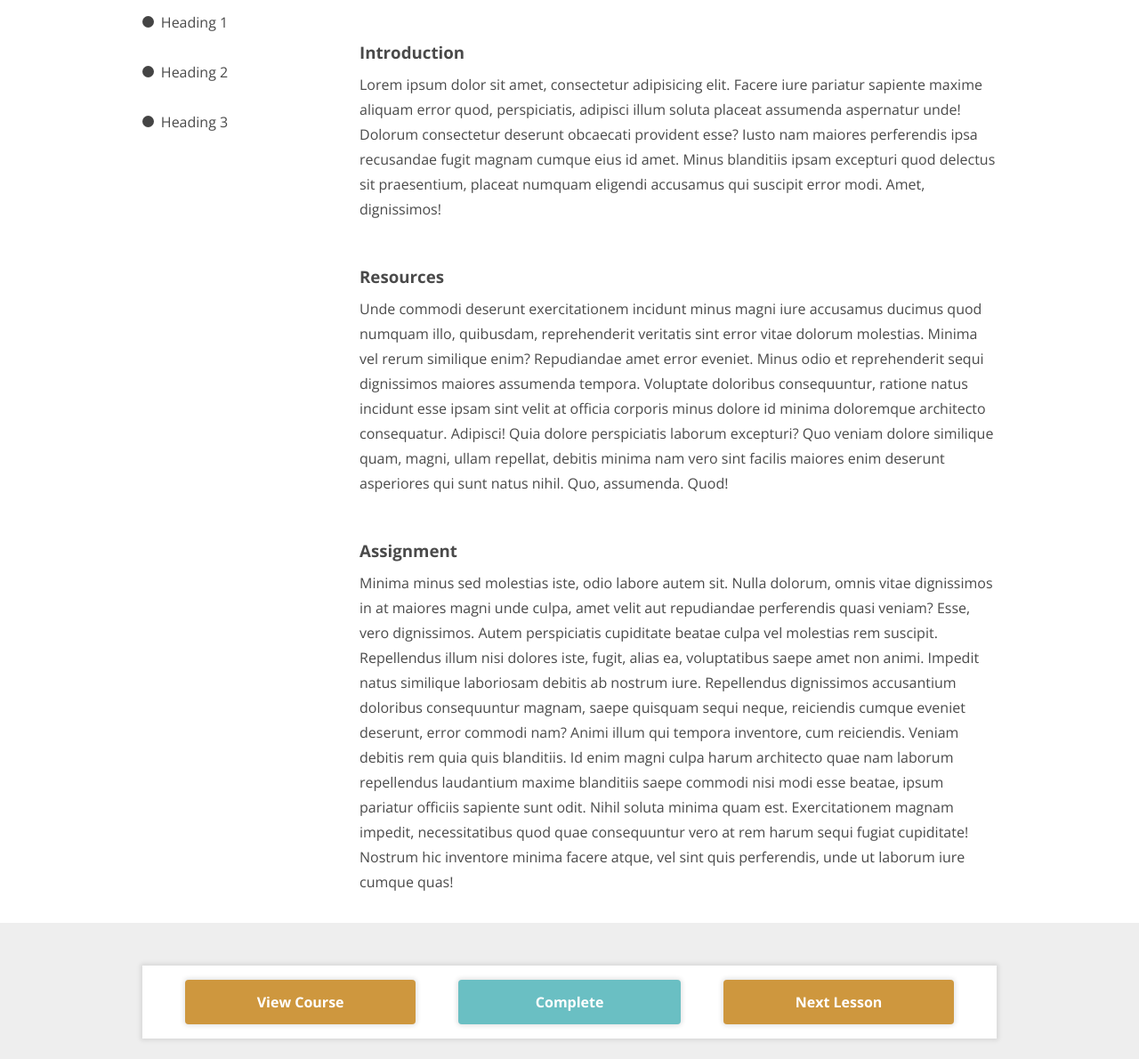
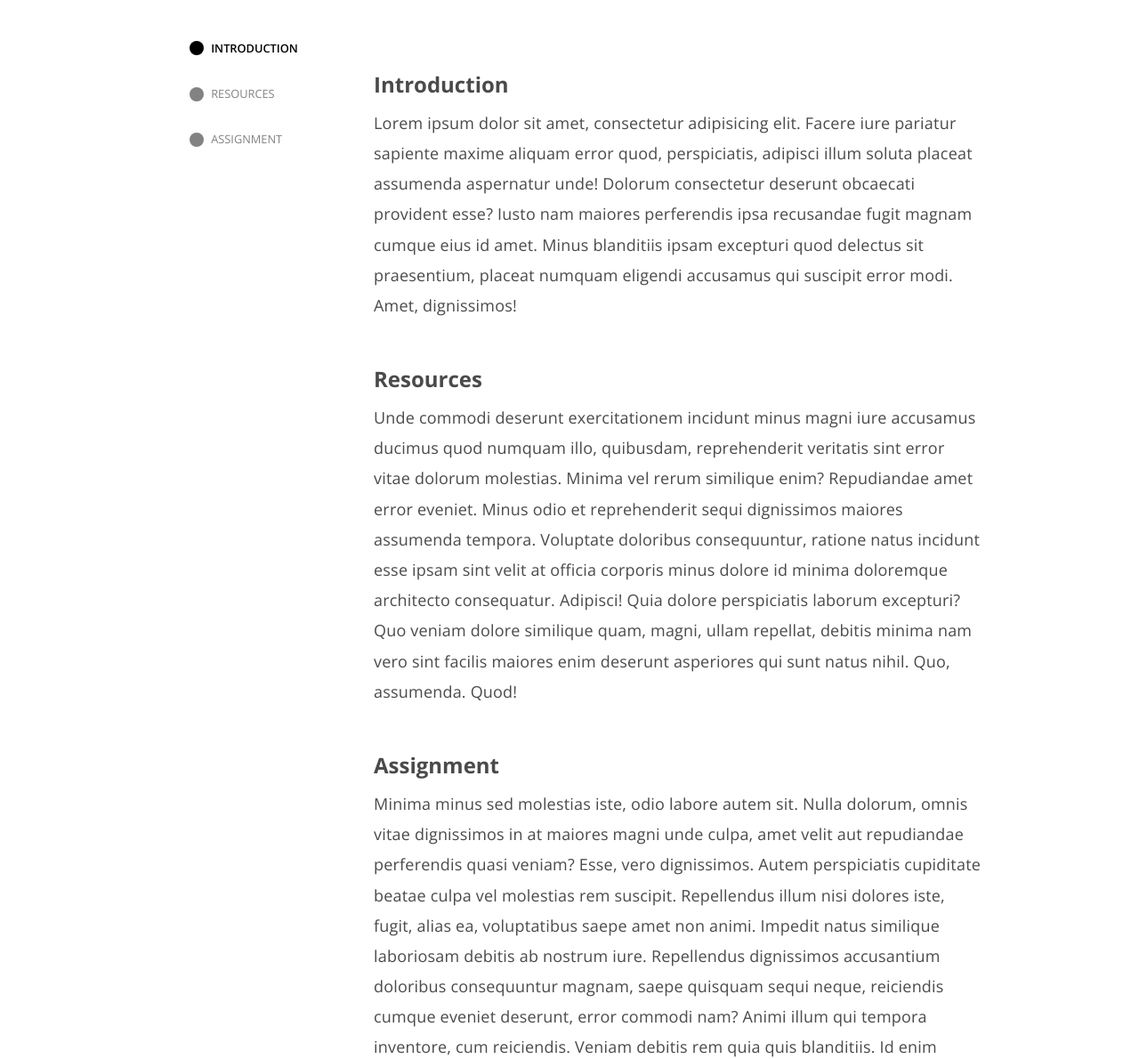
Before and after one commit to KaiVandivier/odin-project-clone, a website: page article.html in a window 1280 px wide. Shown: the part 361-1551 px from the top of the page at 89% size. Drawn offline with nearby package versions, Linux system fonts and the light colour scheme.

Commit message:
Finish article body and aside nav

```diff
--- a/article.html
+++ b/article.html
@@ -41,21 +41,19 @@
       <h2 class="banner__title">Project: Design Your Own Grid-Based Framework</h2>
     </header>
 
-    <aside class="col-12 col-md-3 aside">
-      <div class="aside__nav-links">
-        <a class="link-reset" href="#">
-          <div class="aside__nav-link">Heading 1</div>
-        </a>
-        <a class="link-reset" href="#">
-          <div class="aside__nav-link">Heading 2</div>
-        </a>
-        <a class="link-reset" href="#">
-          <div class="aside__nav-link">Heading 3</div>
-        </a>
-      </div>
+    <aside class="aside col-12 col-md-3">
+      <a class="link-secondary aside__nav-link highlighted" href="#">
+        Introduction
+      </a>
+      <a class="link-secondary aside__nav-link" href="#">
+        Resources
+      </a>
+      <a class="link-secondary aside__nav-link" href="#">
+        Assignment
+      </a>
     </aside>
 
-    <section class="col-12 col-md-9">
+    <section class="article-main col-12 col-md-9">
       <h3 class="article-heading">Introduction</h3>
 
       <p>Lorem ipsum dolor sit amet, consectetur adipisicing elit. Facere iure pariatur sapiente maxime aliquam error quod, perspiciatis, adipisci illum soluta placeat assumenda aspernatur unde! Dolorum consectetur deserunt obcaecati provident esse? Iusto nam maiores perferendis ipsa recusandae fugit magnam cumque eius id amet. Minus blanditiis ipsam excepturi quod delectus sit praesentium, placeat numquam eligendi accusamus qui suscipit error modi. Amet, dignissimos!</p>
@@ -81,14 +79,15 @@
   </article>
 
   <section class="article-functions grid-container">
-    <div class="bottom-nav col-12">
-      <a class="bottom-nav__button link-reset" href="#">
+    <div class="article-functions__nav col-12">
+      <a class="button" href="#">
         View Course
       </a>
-      <button class="bottom-nav__button-complete">
+      <button class="button-primary">
+        <span class="far fa-check-circle"></span>&nbsp;
         Complete
       </button>
-      <a class="bottom-nav__button link-reset" href="#">
+      <a class="button" href="#">
         Next Lesson
       </a>
     </div>
@@ -103,7 +102,7 @@
     <div class="community-cta col-12">
       <h1 class="community-cta__heading">Have a question?</h1>
       <p class="community-cta__sub-heading">Chat with our friendly Odin community in our Discord chatrooms!</p>
-      <a href="#" class="bottom-nav__button">Open Discord</a>
+      <a href="#" class="button">Open Discord</a>
     </div>
   </section>
 
--- a/styles.scss
+++ b/styles.scss
@@ -15,9 +15,14 @@
 
 /* General styles */
 $brand: #ce973e;
+$primary: #6abfc3;
 $text-color: #4a4a4a;
 $text-color-light: #828282;
 $font-stack: "Open Sans", "Helvetica Neue", "Helvetica", "Arial", sans-serif;
+
+@mixin shadow {
+  box-shadow: 0 0 5px 2px rgba(0,0,0,0.1);
+}
 
 :root {
   --brand: #ce973e;
@@ -26,10 +31,6 @@ $font-stack: "Open Sans", "Helvetica Neue", "Helvetica", "Arial", sans-serif;
 body {
   color: $text-color;
   font-family: $font-stack;
-}
-
-p {
-  line-height: 1.75;
 }
 
 .link-primary {
@@ -52,15 +53,38 @@ p {
   text-decoration: none;
 }
 
-@mixin shadow {
-  box-shadow: 0 0 5px 2px rgba(0,0,0,0.1);
+.button {
+  @extend .link-reset;
+  @include shadow;
+  color: white;
+  display: flex;
+  align-items: center;
+  justify-content: center;
+  background-color: $brand;
+  font-size: 1rem;
+  font-weight: 700;
+  border-radius: 0.25rem;
+  border: none;
+  padding: 1rem 3rem;
+
+  &:hover {
+    color: white;
+    text-decoration: none;
+    background-color: color.adjust($brand, $lightness: 10%);
+  }
+}
+
+.button-primary {
+  @extend .button;
+  background-color: $primary;
+
+  &:hover {
+    background-color: color.adjust($primary, $lightness: 10%);
+  }
 }
 
 
-/* Prototyping helper */
-// *:not(a) {
-//   border: 1px solid skyblue;
-// }
+
 
 
 /* Top bar */
@@ -135,17 +159,21 @@ p {
 
 /* Article */
 .article {
-  padding: 6rem 1rem 1rem;
+  padding: 6rem 1rem 5rem;
 
   @media (min-width: 768px) {
     & {
-      padding: 1rem;
+      padding: 1rem 2rem 5rem;
     }
   }
 }
 
 
 /* Article banner */
+.banner {
+  padding-bottom: 2rem;
+}
+
 .banner__link {
   display: flex;
   flex-direction: column;
@@ -173,14 +201,16 @@ p {
   font-size: 1.2rem;
 }
 
-
 /* Article Aside */
 .aside {
   display: none;
-}
-@media (min-width: 768px) {
-  .aside {
-    display: block;
+
+  @media (min-width: 768px) {
+    & {
+      display: grid;
+      justify-content: center;
+      align-content: start;
+    }
   }
 }
 
@@ -188,29 +218,49 @@ p {
   position: relative;
   display: flex;
   align-items: center;
+  text-transform: uppercase;
+  font-size: 0.8rem;
   margin-bottom: 2rem;
-  color: $text-color;
-
-  &:hover {
-    color: black;
-    text-decoration: none;
-  }
 
   &::before {
     content: "";
     display: inline-block;
-    height: 0.8rem;
-    width: 0.8rem;
+    height: 1rem;
+    width: 1rem;
     border-radius: 100%;
     margin-right: 0.5rem;
-    background-color: #444;
+    background-color: $text-color-light;
+  }
+
+  &.highlighted {
+    color: black;
+    font-weight: 600;
+
+    &::before {
+      background-color: black;
+    }
   }
 }
 
 /* Article Main */
-.article-heading {
-  padding-top: 2rem;
+.article-main {
+  padding: 0 1rem;
+
+  h3 {
+    padding-top: 2rem;
+    font-size: 1.5rem;
+  }
+
+  p {
+    font-size: 1.125rem;
+    line-height: 1.9;
+    letter-spacing: 0.2px;
+  }
 }
+
+
+
+
 
 /* Post-article section */
 .article-functions {
@@ -219,12 +269,11 @@ p {
   padding-bottom: 3rem;
 }
 
-/* Bottom Nav */
-.bottom-nav {
+.article-functions__nav {
   @include shadow;
   display: grid;
   gap: 1rem 3rem;
-  padding: 1rem 3rem;
+  padding: 2rem 4rem;
   background: white;
 
   @media (min-width: 768px) {
@@ -234,36 +283,11 @@ p {
   }
 }
 
-.bottom-nav__button {
-  @include shadow;
-  color: white;
-  display: flex;
-  align-items: center;
-  justify-content: center;
-  background-color: $brand;
-  font-size: 1rem;
-  font-weight: 700;
-  line-height: 3;
-  border-radius: 0.25rem;
-  border: none;
-
-  &:hover {
-    color: white;
-    background-color: color.adjust($brand, $lightness: 10%);
-  }
+/* Article functions CTAs */
+.button-primary span.fa-check-circle {
+  font-size: 1.5rem;
 }
 
-.bottom-nav__button-complete {
-  @extend .bottom-nav__button;
-  $primary: #6abfc3;
-  background-color: $primary;
-
-  &:hover {
-    background-color: color.adjust($primary, $lightness: 10%);
-  }
-}
-
-/* Article functions CTAs */
 .github-cta {
   padding: 1rem;
   font-size: 1.1rem;
@@ -275,10 +299,10 @@ p {
 }
 
 .community-cta {
-  text-align: center;
   padding: 4rem 2rem;
   color: #777;
   display: grid;
+  justify-items: center;
   gap: 0.5rem;
 }
 
@@ -290,6 +314,8 @@ p {
 .community-cta__sub-heading {
   font-size: 1.1rem;
 }
+
+
 
 
 
```
Also changed, not shown: styles.css, 1 other file.
